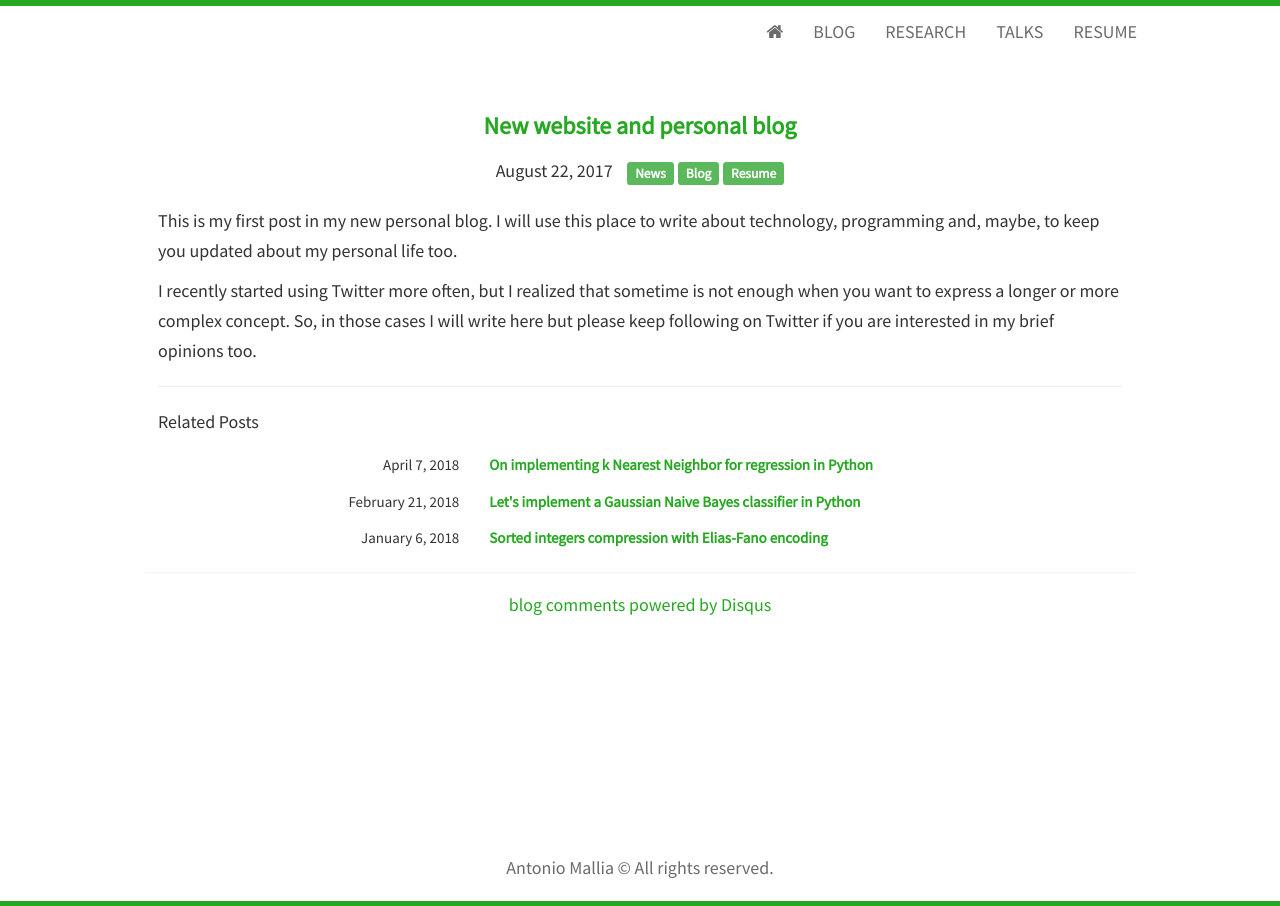
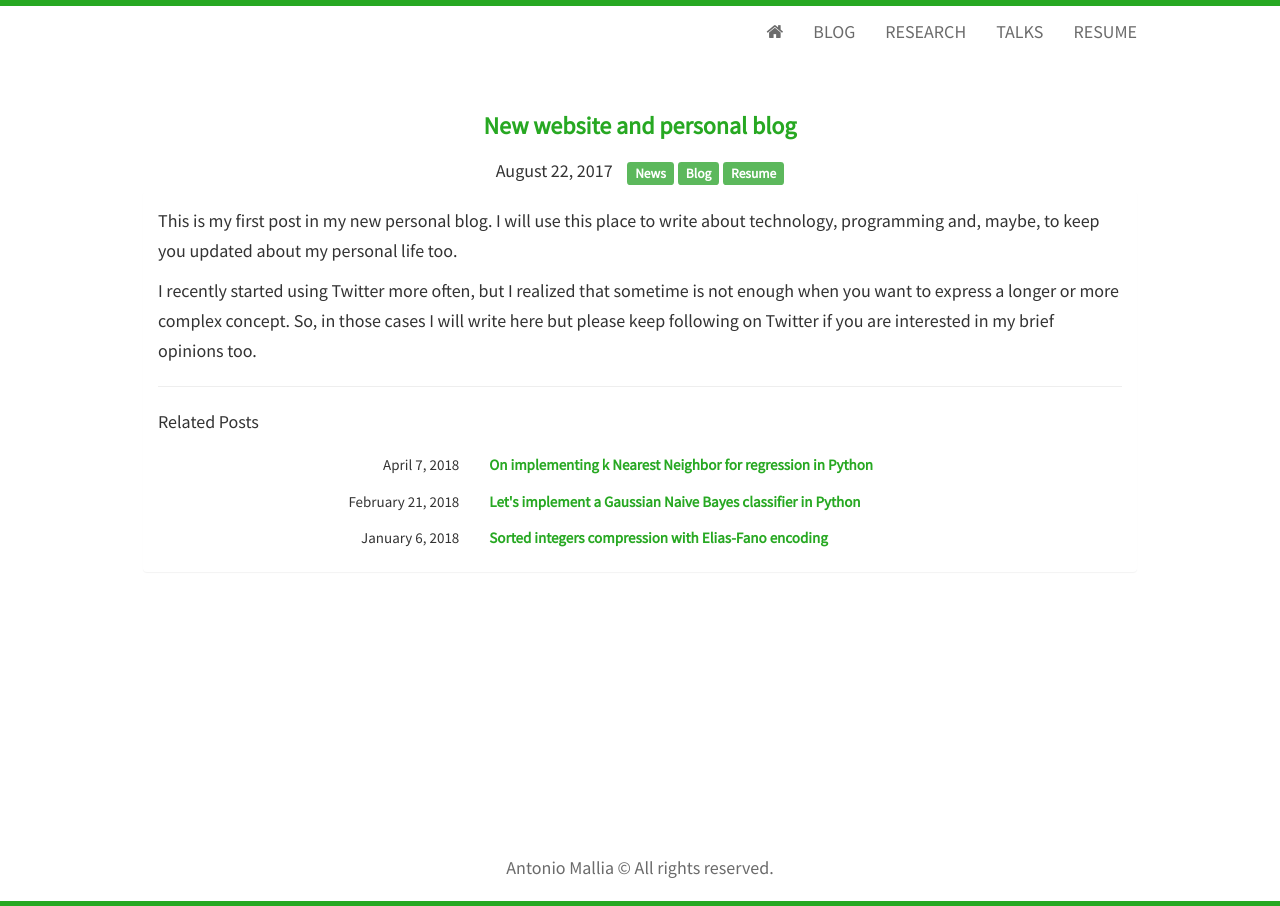
Before and after one commit to amallia/amallia.github.io, a Jekyll site: the page built from _posts/2017-08-22-new-blog.md, in a window 1280 px wide. Built offline with Jekyll 4.4.1, drawn with Linux system fonts in a browser that asks for light colours; nearby versions of some CDN libraries; comment, search, counter and statistics services are not loaded; some of the changed lines change nothing that is shown.

Commit message:
Fixed disqus

```diff
--- a/_includes/disqus.html
+++ b/_includes/disqus.html
@@ -1,20 +1,20 @@
-{% if site.disqus %}
+{% if site.disqus and jekyll.environment == "production" %}
 <div class="disqus">
 <div id="disqus_thread"></div>
-<script type="text/javascript">
-		/* * * CONFIGURATION VARIABLES: EDIT BEFORE PASTING INTO YOUR WEBPAGE * * */
-		var disqus_shortname = '{{ site.disqus }}'; // required: replace example with your forum shortname
-		var disqus_identifier = '{{ page.url }}';
-		var disqus_url = '{{ site.url }}{{ page.url }}';
+<script>
 
-            /* * * DON'T EDIT BELOW THIS LINE * * */
-            (function() {
-                var dsq = document.createElement('script'); dsq.type = 'text/javascript'; dsq.async = true;
-                dsq.src = 'https://' + disqus_shortname + '.disqus.com/embed.js';
-                (document.getElementsByTagName('head')[0] || document.getElementsByTagName('body')[0]).appendChild(dsq);
-            })();
-        </script>
-        <noscript>Please enable JavaScript to view the <a href="http://disqus.com/?ref_noscript">comments powered by Disqus.</a></noscript>
-        <a href="http://disqus.com" class="dsq-brlink">blog comments powered by <span class="logo-disqus">Disqus</span></a>
+var disqus_config = function () {
+this.page.url = '{{ site.url }}{{ page.url }}';  // Replace PAGE_URL with your page's canonical URL variable
+this.page.identifier = '{{ page.url }}'; // Replace PAGE_IDENTIFIER with your page's unique identifier variable
+};
+
+(function() { // DON'T EDIT BELOW THIS LINE
+var d = document, s = d.createElement('script');
+s.src = 'https://amallia.disqus.com/embed.js';
+s.setAttribute('data-timestamp', +new Date());
+(d.head || d.body).appendChild(s);
+})();
+</script>
+<noscript>Please enable JavaScript to view the <a href="https://disqus.com/?ref_noscript">comments powered by Disqus.</a></noscript>
 </div>
 {% endif %}
```
